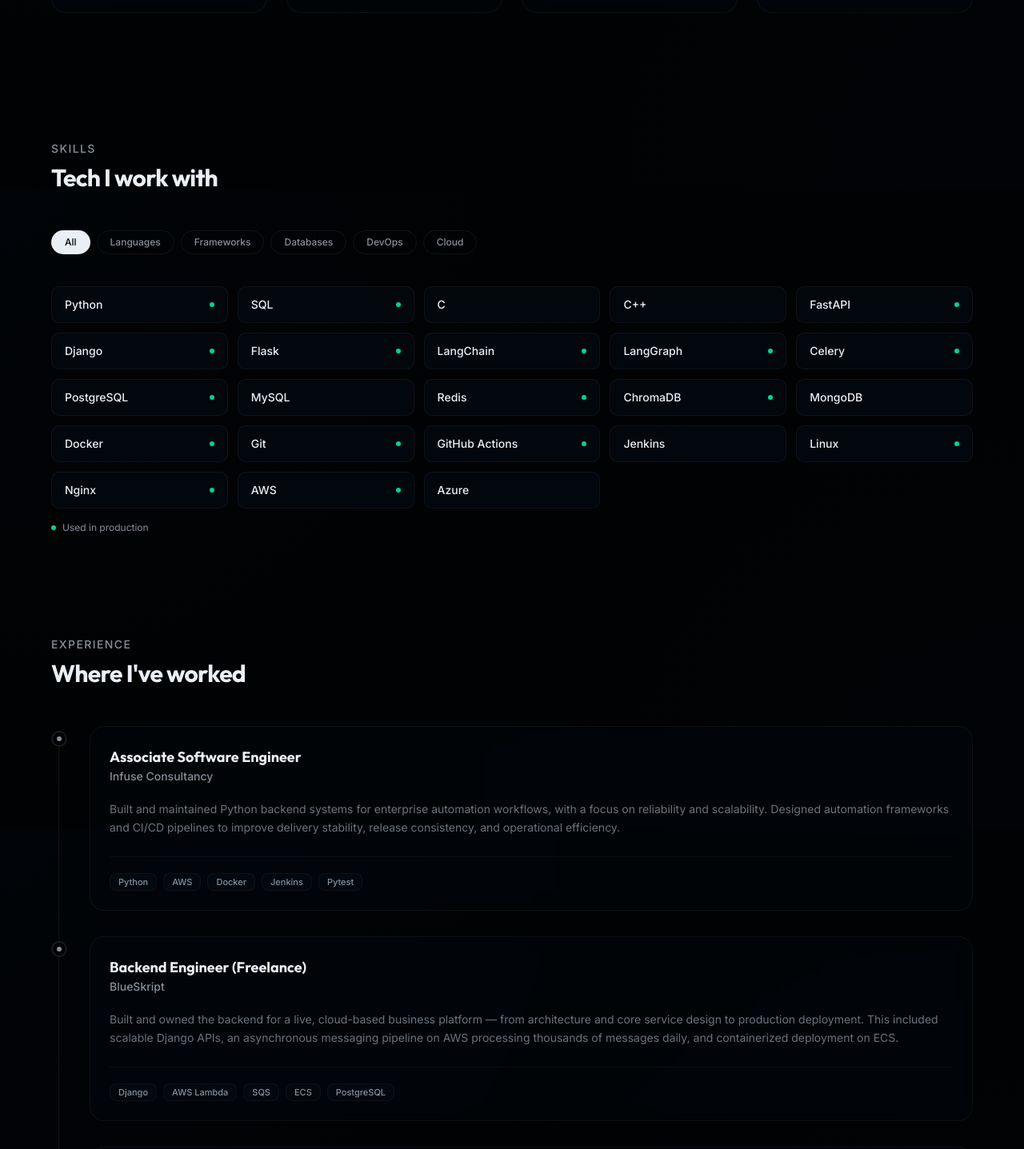
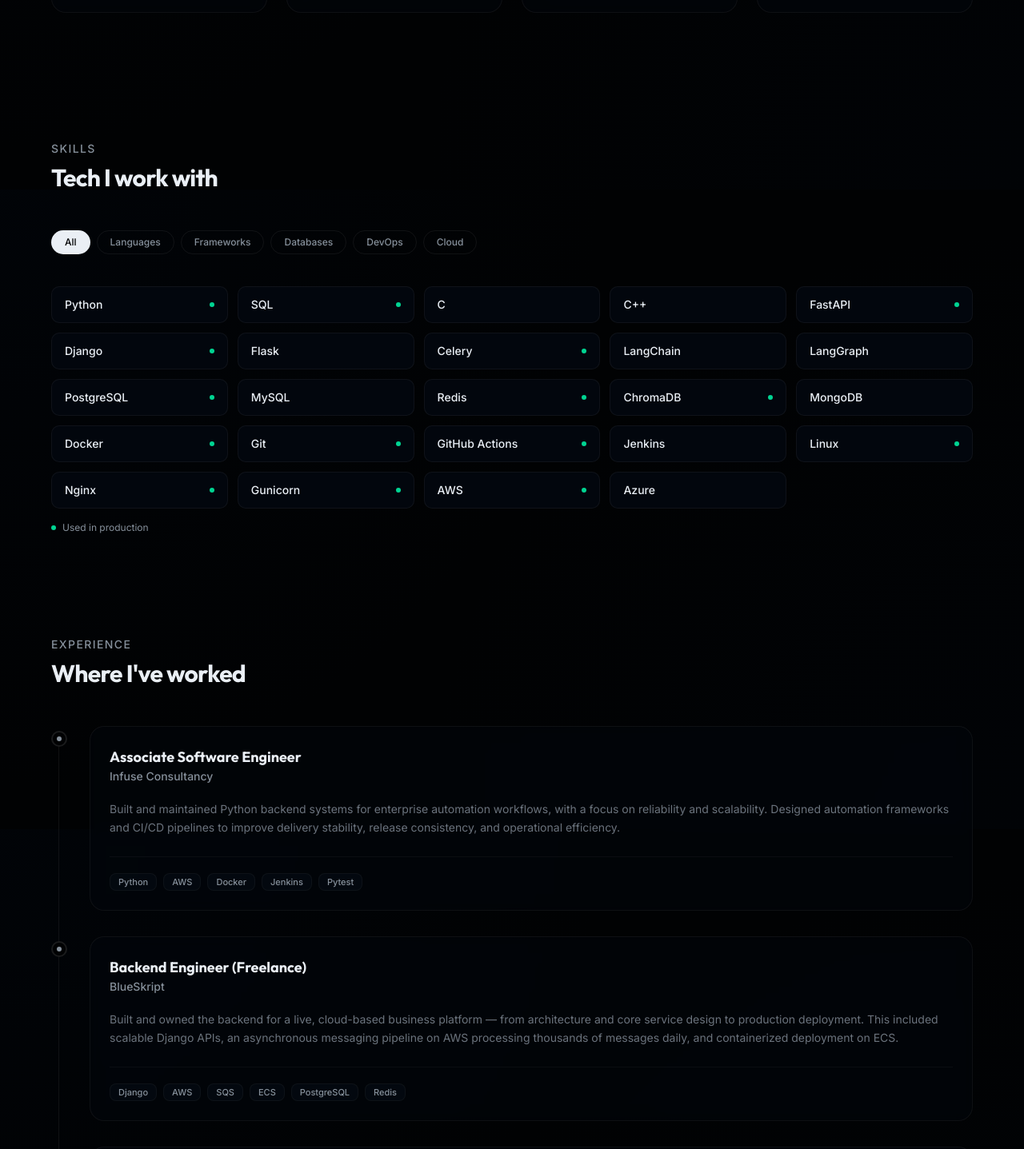
Before and after one commit to abhinav-kurup/Portfolio-frontend, a Next.js app: page / in a window 1280 px wide. Shown: the part 1363-2800 px from the top of the page at 80% size. Built offline with nearby package versions, Linux system fonts and the light colour scheme.

Commit message:
UI fixes

```diff
--- a/src/data/blog.ts
+++ b/src/data/blog.ts
@@ -132,4 +132,27 @@ export const blogPosts: BlogPost[] = [
     slug: "event-driven-architecture-celery",
     publishedAt: "2026-02-10",
   },
+  {
+    id: "post-4",
+    title: "Scaling WhatsApp Notifications with Celery and Twilio",
+    excerpt:
+      "Implementing a resilient broadcasting system for enterprise event management using Django and background workers.",
+    content: `
+      <p>Notifications are easy until they're not.</p>
+      <p>Sending one WhatsApp message is a simple API call. Sending 1,000 messages for an enterprise event while ensuring delivery, handling rate limits, and keeping your API responsive? That's an engineering challenge.</p>
+      <p>In my recent work on the Employee Management System (EMS), I had to build a broadcasting layer that could handle instant event alerts for thousands of employees.</p>
+      <p>The architecture relies on three pillars:</p>
+      <ul>
+        <li><strong>Django Signals:</strong> To trigger notification workflows whenever a new event is created or updated.</li>
+        <li><strong>Celery Task Queue:</strong> To offload the heavy lifting. We don't want the event creation request to hang while waiting for the Twilio API.</li>
+        <li><strong>Twilio WhatsApp API:</strong> The delivery mechanism.</li>
+      </ul>
+      <p>One critical lesson: <strong>Batching is your friend, but retries are your lifesaver.</strong> We implemented exponential backoff for failed deliveries to handle intermittent network issues without overloading the API.</p>
+      <p>The result is a system that feels instantaneous to the admin, while the background workers quietly handle the orchestration of thousands of messages.</p>
+    `,
+    tags: ["Twilio", "Django", "Celery", "WhatsApp"],
+    readingTime: "5 min read",
+    slug: "scaling-whatsapp-notifications-celery",
+    publishedAt: "2026-05-01",
+  },
 ];
--- a/src/data/experience.ts
+++ b/src/data/experience.ts
@@ -17,7 +17,7 @@ export const experiences: Experience[] = [
     period: "July 2025 – Jan 2026",
     impact:
       "Built and owned the backend for a live, cloud-based business platform — from architecture and core service design to production deployment. This included scalable Django APIs, an asynchronous messaging pipeline on AWS processing thousands of messages daily, and containerized deployment on ECS.",
-    stack: ["Django", "AWS Lambda", "SQS", "ECS", "PostgreSQL"],
+    stack: ["Django", "AWS", "SQS", "ECS", "PostgreSQL", "Redis",],
   },
   {
     id: "exp-3",
@@ -26,6 +26,6 @@ export const experiences: Experience[] = [
     period: "July 2023 – Dec 2023",
     impact:
       "Led the backend development of a cloud-based operational platform for large-scale field coordination and workflow management. Built backend systems supporting geospatial workflows, reporting, and real-time operational visibility in live field environments.",
-    stack: ["Python", "Django", "PostgreSQL", "PostGIS", "GeoServer"],
+    stack: ["Python", "Django", "PostgreSQL", "PostGIS", "GeoServer", "Firebase"],
   },
 ];
--- a/src/data/projects.ts
+++ b/src/data/projects.ts
@@ -19,7 +19,7 @@ export const projects: Project[] = [
     title: "CollabWrite",
     impact: "Real-time collaborative editor supporting 50+ concurrent users",
     description:
-      "A Google Docs-style collaborative writing platform with operational transform, WebSocket sync, and rich text editing.",
+      "A collaborative writing platform with CRDT-based conflict resolution, WebSocket sync, and rich text editing for Google Docs-style multi-user collaboration.",
     stack: ["Python", "FastAPI", "WebSockets", "PostgreSQL", "Redis"],
     category: "Backend",
     links: {
@@ -34,23 +34,23 @@ export const projects: Project[] = [
     description:
       "An end-to-end security portal that decodes QR codes, performs reputation checks via VirusTotal, and generates plain-English safety reports with Google Gemini. Features a scalable audit trail with Apache Cassandra.",
     stack: ["Python", "Streamlit", "Cassandra", "Gemini AI", "VirusTotal", "Docker"],
-    category: "Security",
+    category: "AI",
     links: {
       github: "https://github.com/abhinav-kurup/QR-Security-Scanner",
     },
   },
-  {
-    id: "proj-4",
-    title: "EMS Backend",
-    impact: "Automated HR workflows saving 20+ hours/week in admin tasks",
-    description:
-      "Enterprise employee management system with Celery task queues, automated reporting, and role-based access control.",
-    stack: ["Python", "Django", "Celery", "PostgreSQL", "Docker"],
-    category: "Backend",
-    links: {
-      deepDive: "/projects/ems-backend",
-    },
-  },
+  // {
+  //   id: "proj-4",
+  //   title: "EMS Backend",
+  //   impact: "Unified HR and event orchestration saving 25+ hours/week with automated notifications",
+  //   description:
+  //     "Enterprise employee management system featuring unified employee and event management, Celery-driven task queues for automated reporting, RBAC, and WhatsApp broadcasting for instant event notifications.",
+  //   stack: ["Python", "Django", "Celery", "PostgreSQL", "Twilio", "Docker"],
+  //   category: "Backend",
+  //   links: {
+  //     deepDive: "/projects/ems-backend",
+  //   },
+  // },
   {
     id: "proj-5",
     title: "Portfolio Website",
--- a/src/data/site.ts
+++ b/src/data/site.ts
@@ -58,7 +58,7 @@ export const valueCards: ValueCard[] = [
 export const stats: Stat[] = [
   { label: "Projects Shipped", value: "3" },
   { label: "Backend Systems", value: "15+" },
-  { label: "Requests Handled", value: "1000+" },
+  { label: "GitHub Commits", value: "400+" },
   {
     label: "AVG RESPONSE TIME",
     value: "200ms",
--- a/src/data/skills.ts
+++ b/src/data/skills.ts
@@ -10,10 +10,11 @@ export const skills: Skill[] = [
   // Frameworks
   { name: "FastAPI", category: "Frameworks", inProduction: true },
   { name: "Django", category: "Frameworks", inProduction: true },
-  { name: "Flask", category: "Frameworks", inProduction: true },
-  { name: "LangChain", category: "Frameworks", inProduction: true },
-  { name: "LangGraph", category: "Frameworks", inProduction: true },
+  { name: "Flask", category: "Frameworks", inProduction: false },
   { name: "Celery", category: "Frameworks", inProduction: true },
+  { name: "LangChain", category: "Frameworks", inProduction: false },
+  { name: "LangGraph", category: "Frameworks", inProduction: false },
+
 
   // Databases & Storage
   { name: "PostgreSQL", category: "Databases", inProduction: true },
@@ -29,6 +30,7 @@ export const skills: Skill[] = [
   { name: "Jenkins", category: "DevOps", inProduction: false },
   { name: "Linux", category: "DevOps", inProduction: true },
   { name: "Nginx", category: "DevOps", inProduction: true },
+  { name: "Gunicorn", category: "DevOps", inProduction: true },
 
   // Cloud
   { name: "AWS", category: "Cloud", inProduction: true },
```
